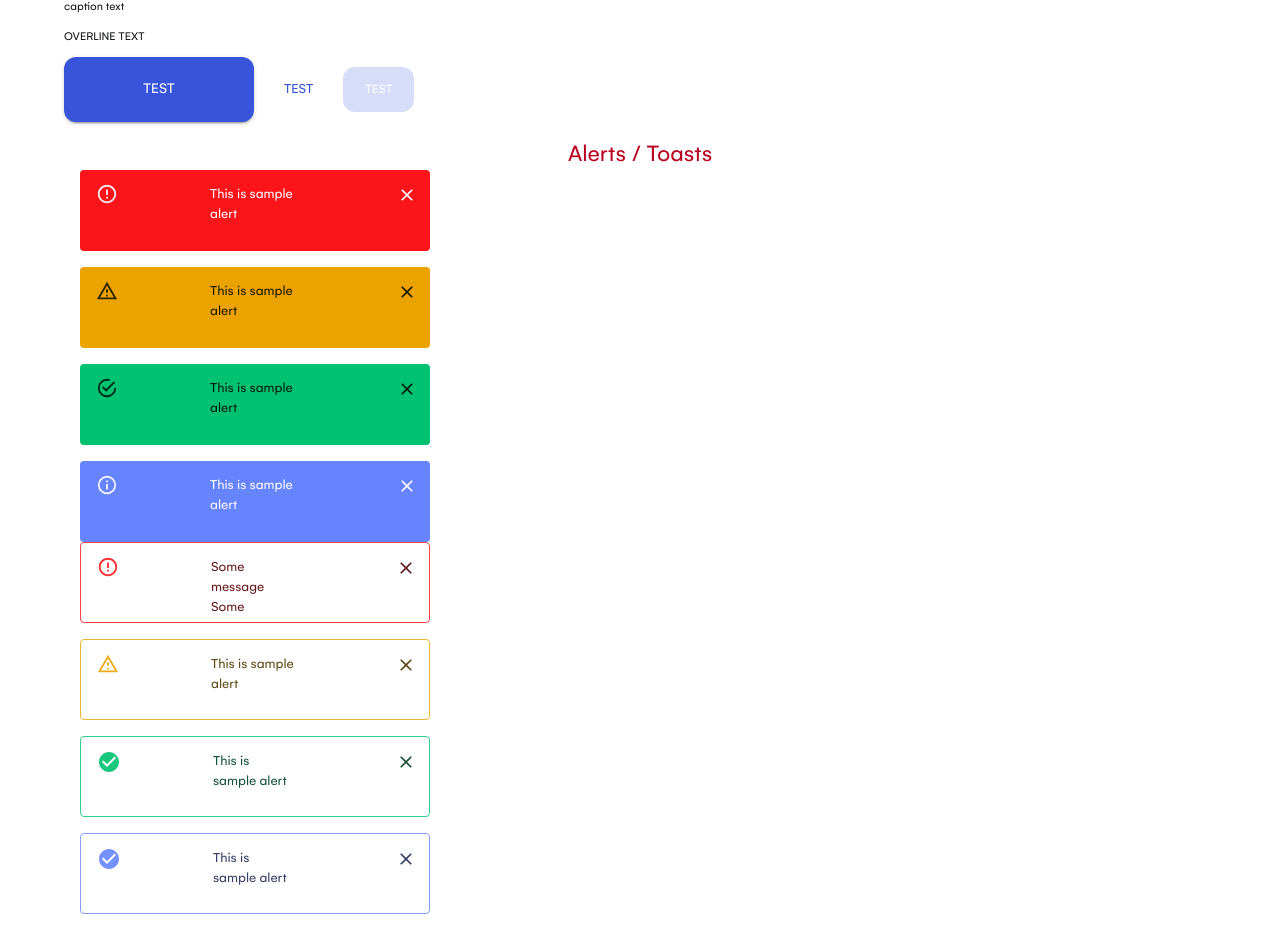
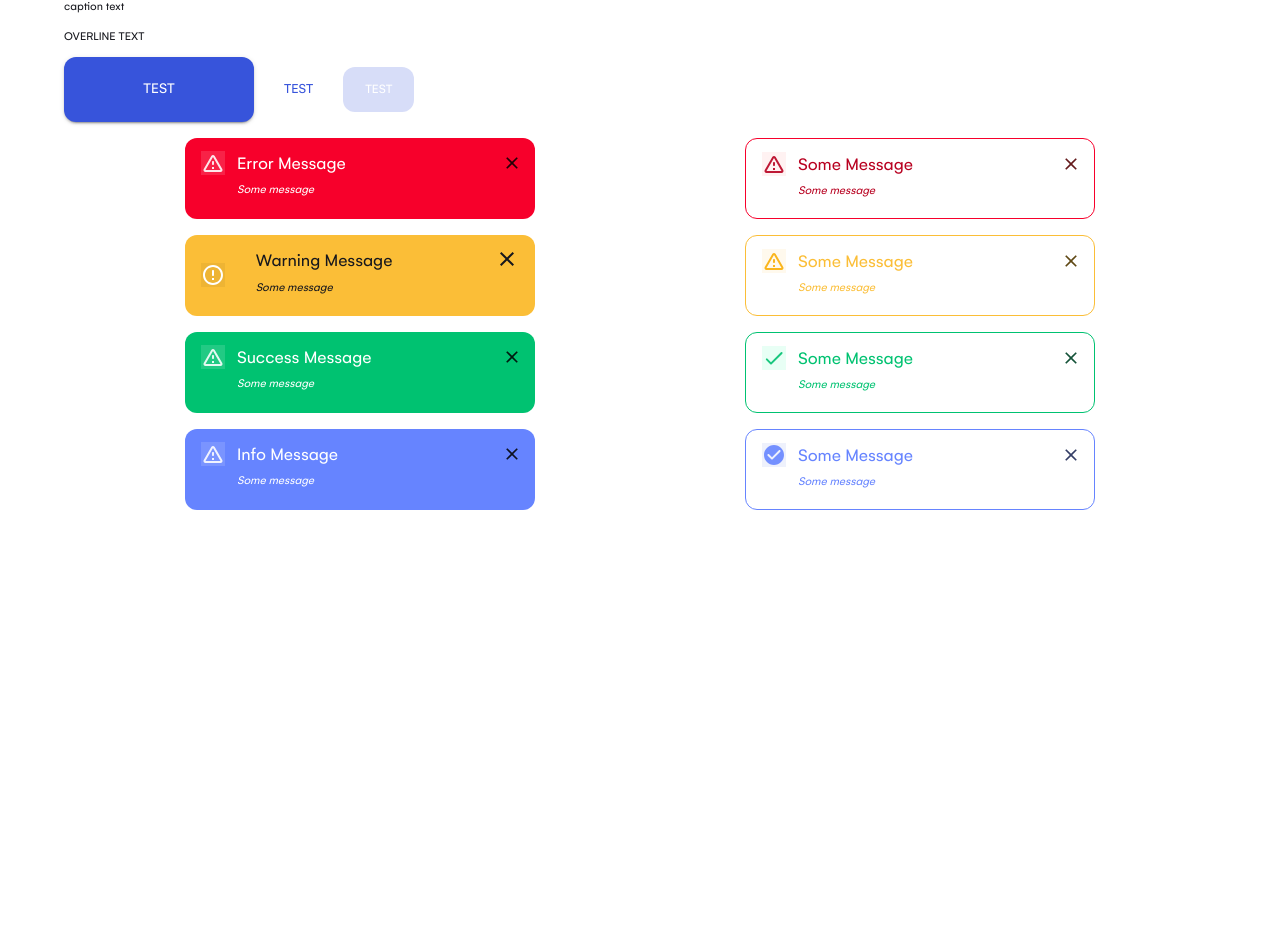
Before and after one commit to SkillBrain-com/pluto-internship, a React (Create React App) app: page /test in a window 1280 px wide. Shown: the part 636-1566 px from the top of the page. After the commit the page ends 1162 px from the top, so only its background shows below. Built offline with nearby package versions, Linux system fonts and the light colour scheme.

Commit message:
second commit

```diff
--- a/src/components/shared/alert/Alert.jsx
+++ b/src/components/shared/alert/Alert.jsx
@@ -1,83 +1,373 @@
-// import { styled } from "@mui/material/styles";
-import { Alert, Box, Typography, Stack } from "@mui/material";
-// import CloseIcon from "@mui/icons-material/Close";
-import CheckCircleIcon from "@mui/icons-material/CheckCircle";
+import { Alert, Box, Stack, AlertTitle } from "@mui/material";
+import DoneRoundedIcon from "@mui/icons-material/DoneRounded";
+import CheckCircleRoundedIcon from "@mui/icons-material/CheckCircleRounded";
+import ErrorOutlineRoundedIcon from "@mui/icons-material/ErrorOutlineRounded";
+import WarningAmberRoundedIcon from "@mui/icons-material/WarningAmberRounded";
+import CloseOutlinedIcon from "@mui/icons-material/CloseOutlined";
 import React from "react";
 
 const MuiAlert = () => {
   return (
-    <Box m={2}>
-      <Typography variant="h5" color="secondary" align="center">
-        Alerts / Toasts
-      </Typography>
+    <Box
+      m={2}
+      sx={{
+        display: "flex",
+        flexDirection: "row",
+        alignItems: "center",
+        justifyContent: "space-around",
+      }}
+    >
       <Stack spacing={2}>
         <Alert
-          sx={{ width: 350, height: 81, gap: 10 }}
+          sx={{
+            display: "flex",
+            flexDirection: "row",
+            justifyContent: "space-between",
+            alignItems: "flex-start",
+            width: 350,
+            height: 81,
+            background: "#F7002B",
+            borderRadius: "12px",
+          }}
           variant="filled"
-          severity="error"
+          icon={
+            <WarningAmberRoundedIcon
+              sx={{
+                background: "rgba(255, 255, 255, 0.15)",
+                color: "#FFFFFF",
+              }}
+            />
+          }
           onClose={{}}
         >
-          This is sample alert
+          <AlertTitle
+            sx={{
+              fontWeight: 500,
+              fontSize: 18,
+              color: "#FFFFFF",
+            }}
+          >
+            Error Message
+          </AlertTitle>
+          <AlertTitle
+            sx={{
+              fontWeight: 300,
+              fontSize: 12,
+              fontStyle: "italic",
+              color: "#FFFFFF",
+            }}
+          >
+            Some message
+          </AlertTitle>
+        </Alert>
+        <Stack
+          sx={{
+            display: "flex",
+            flexDirection: "row",
+            justifyContent: "space-between",
+            alignItems: "center",
+            width: 350,
+            height: 81,
+            background: "#FBBE37",
+            borderRadius: "12px",
+          }}
+        >
+          <ErrorOutlineRoundedIcon
+            sx={{
+              background: "#0000000D 5%",
+              color: "#FFFFFF",
+              marginLeft: 2,
+            }}
+          />
+          <Stack sx={{ marginRight: 9 }}>
+            <AlertTitle
+              sx={{
+                fontWeight: 500,
+                fontSize: 18,
+                color: "#16171D",
+              }}
+            >
+              Warning Message
+            </AlertTitle>
+            <AlertTitle
+              sx={{
+                fontWeight: 300,
+                fontSize: 12,
+                fontStyle: "italic",
+                color: "#16171D",
+              }}
+            >
+              Some message
+            </AlertTitle>
+          </Stack>
+          <CloseOutlinedIcon
+            sx={{
+              marginRight: 2,
+              marginBottom: 4,
+            }}
+          />
+        </Stack>
+        <Alert
+          sx={{
+            display: "flex",
+            flexDirection: "row",
+            justifyContent: "space-between",
+            alignItems: "flex-start",
+            width: 350,
+            height: 81,
+            background: "#00C271",
+            borderRadius: "12px",
+          }}
+          variant="filled"
+          icon={
+            <WarningAmberRoundedIcon
+              sx={{
+                background: "#FFFFFF26 15%",
+                color: "#FFFFFF",
+              }}
+            />
+          }
+          onClose={{}}
+        >
+          <AlertTitle
+            sx={{
+              fontWeight: 500,
+              fontSize: 18,
+              color: "#FFFFFF",
+            }}
+          >
+            Success Message
+          </AlertTitle>
+          <AlertTitle
+            sx={{
+              fontWeight: 300,
+              fontSize: 12,
+              fontStyle: "italic",
+              color: "#FFFFFF",
+            }}
+          >
+            Some message
+          </AlertTitle>
         </Alert>
         <Alert
-          sx={{ width: 350, height: 81, gap: 10 }}
+          sx={{
+            display: "flex",
+            flexDirection: "row",
+            justifyContent: "space-between",
+            alignItems: "flex-start",
+            width: 350,
+            height: 81,
+            background: "#6684FF",
+            borderRadius: "12px",
+          }}
           variant="filled"
-          severity="warning"
+          icon={
+            <WarningAmberRoundedIcon
+              sx={{
+                background: "#FFFFFF26 15%",
+                color: "#FFFFFF",
+              }}
+            />
+          }
           onClose={{}}
         >
-          This is sample alert
-        </Alert>
-        <Alert
-          sx={{ width: 350, height: 81, gap: 10 }}
-          variant="filled"
-          severity="success"
-          onClose={{}}
-        >
-          This is sample alert
-        </Alert>
-        <Alert
-          sx={{ width: 350, height: 81, gap: 10 }}
-          variant="filled"
-          severity="info"
-          onClose={{}}
-        >
-          This is sample alert
+          <AlertTitle
+            sx={{
+              fontWeight: 500,
+              fontSize: 18,
+              color: "#FFFFFF",
+            }}
+          >
+            Info Message
+          </AlertTitle>
+          <AlertTitle
+            sx={{
+              fontWeight: 300,
+              fontSize: 12,
+              fontStyle: "italic",
+              color: "#FFFFFF",
+            }}
+          >
+            Some message
+          </AlertTitle>
         </Alert>
       </Stack>
       <Stack spacing={2}>
         <Alert
-          sx={{ width: 350, height: 81, gap: 10 }}
+          sx={{
+            display: "flex",
+            flexDirection: "row",
+            justifyContent: "space-between",
+            alignItems: "flex-start",
+            width: 350,
+            height: 81,
+            border: 1.6,
+            borderRadius: "12px",
+            borderColor: "#F7002B",
+          }}
           variant="outlined"
           severity="error"
+          icon={
+            <WarningAmberRoundedIcon
+              sx={{
+                background: "#FB151A0F 6%",
+                color: "#B80020",
+              }}
+            />
+          }
           onClose={{}}
         >
-          Some message Some message
+          <AlertTitle
+            sx={{
+              fontWeight: 500,
+              fontSize: 18,
+              color: "#B80020",
+            }}
+          >
+            Some Message
+          </AlertTitle>
+          <AlertTitle
+            sx={{
+              fontWeight: 300,
+              fontSize: 12,
+              fontStyle: "italic",
+              color: "#B80020",
+            }}
+          >
+            Some message
+          </AlertTitle>
         </Alert>
         <Alert
-          sx={{ width: 350, height: 81, gap: 10 }}
+          sx={{
+            display: "flex",
+            flexDirection: "row",
+            justifyContent: "space-between",
+            alignItems: "flex-start",
+            width: 350,
+            height: 81,
+            border: 1.6,
+            borderRadius: "12px",
+            borderColor: "#FBBE37",
+          }}
           variant="outlined"
           severity="warning"
+          icon={
+            <WarningAmberRoundedIcon
+              sx={{
+                background: "#FAAE0514 8%",
+                color: "#FAAE05",
+              }}
+            />
+          }
           onClose={{}}
         >
-          This is sample alert
+          <AlertTitle
+            sx={{
+              fontWeight: 500,
+              fontSize: 18,
+              color: "#FBBE37",
+            }}
+          >
+            Some Message
+          </AlertTitle>
+          <AlertTitle
+            sx={{
+              fontWeight: 300,
+              fontSize: 12,
+              fontStyle: "italic",
+              color: "#FBBE37",
+            }}
+          >
+            Some message
+          </AlertTitle>
         </Alert>
         <Alert
-          sx={{ width: 350, height: 81, gap: 10 }}
+          sx={{
+            display: "flex",
+            flexDirection: "row",
+            justifyContent: "space-between",
+            alignItems: "flex-start",
+            width: 350,
+            height: 81,
+            border: 1.6,
+            borderRadius: "12px",
+            borderColor: "#00C271",
+          }}
           variant="outlined"
           severity="success"
-          icon={<CheckCircleIcon />}
+          icon={
+            <DoneRoundedIcon
+              sx={{
+                background: "#E6FFF4",
+                color: "#00C271",
+              }}
+            />
+          }
           onClose={{}}
         >
-          This is sample alert
+          <AlertTitle
+            sx={{
+              fontWeight: 500,
+              fontSize: 18,
+              color: "#00C271",
+            }}
+          >
+            Some Message
+          </AlertTitle>
+          <AlertTitle
+            sx={{
+              fontWeight: 300,
+              fontSize: 12,
+              fontStyle: "italic",
+              color: "#00C271",
+            }}
+          >
+            Some message
+          </AlertTitle>
         </Alert>
         <Alert
-          sx={{ width: 350, height: 81, gap: 10 }}
+          sx={{
+            display: "flex",
+            flexDirection: "row",
+            justifyContent: "space-between",
+            alignItems: "flex-start",
+            width: 350,
+            height: 81,
+            border: 1.6,
+            borderRadius: "12px",
+            borderColor: "#6684FF",
+          }}
           variant="outlined"
           severity="info"
-          icon={<CheckCircleIcon />}
+          icon={
+            <CheckCircleRoundedIcon
+              sx={{
+                background: "#EDF0FC",
+                color: "#6684FF",
+              }}
+            />
+          }
           onClose={{}}
         >
-          This is sample alert
+          <AlertTitle
+            sx={{
+              fontWeight: 500,
+              fontSize: 18,
+              color: "#6684FF",
+            }}
+          >
+            Some Message
+          </AlertTitle>
+          <AlertTitle
+            sx={{
+              fontWeight: 300,
+              fontSize: 12,
+              fontStyle: "italic",
+              color: "#6684FF",
+            }}
+          >
+            Some message
+          </AlertTitle>
         </Alert>
       </Stack>
     </Box>
```
Also changed, not shown: src/index.jsx (indentation only).
